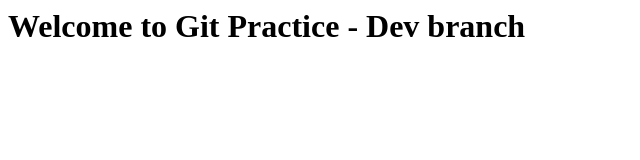
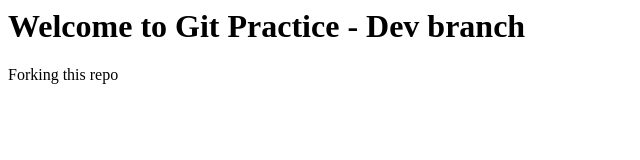
Before and after one commit to logvella/my_project_remote, a plain HTML site: page index.html in a window 1280 px wide. Shown: the whole page, without its empty margins (0-640 px from the left). Drawn offline with Linux system fonts and the light colour scheme.

Commit message:
Update index.html
updated main branch

```diff
--- a/index.html
+++ b/index.html
@@ -1,3 +1,4 @@
 <html>
 	<h1> Welcome to Git Practice - Dev branch</h1>
+	<p>Forking this repo</p>
 </html>
```
